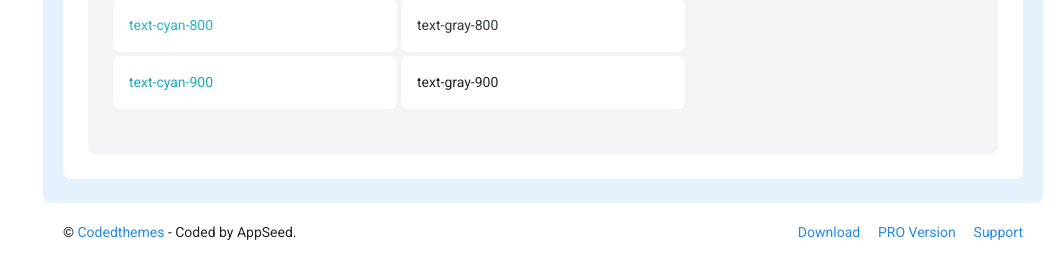
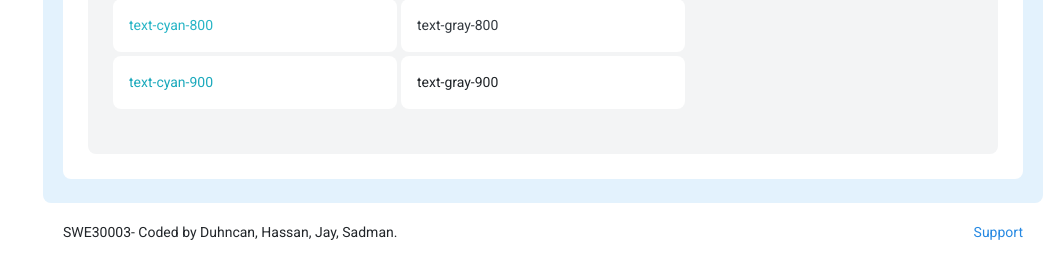
Before and after one commit to duhncan/relaxingkoala, a Flask app: page /color in a window 1280 px wide. Shown: the part 4602-4864 px from the top of the page, without its empty margins (217-1280 px from the left). Run offline with Flask 2, Linux system fonts and the light colour scheme; the visitor is signed in with stand-in values (Sample User, id 1); style sheets or scripts are compiled from the project's sources; some libraries are stand-ins or nearby versions.

Commit message:
init changes to footer

```diff
--- a/dashboard/apps/templates/includes/footer.html
+++ b/dashboard/apps/templates/includes/footer.html
@@ -2,15 +2,11 @@
   <div class="footer-wrapper container-fluid">
     <div class="row">
       <div class="col my-1">
-        <p class="m-0">
-          &copy; <a href="https://codedthemes.com/?ref=appseed" target="_blank">Codedthemes</a> - Coded by AppSeed.
-        </p>
+        <p class="m-0"> SWE30003- Coded by Duhncan, Hassan, Jay, Sadman.</p>
       </div>
       <div class="col-auto my-1">
         <ul class="list-inline footer-link mb-0">
-          <li class="list-inline-item"><a href="https://appseed.us/product/berry-dashboard/flask/" target="_blank">Download</a></li>
-          <li class="list-inline-item"><a href="https://appseed.us/product/berry-dashboard-pro/flask/" target="_blank">PRO Version</a></li>
-          <li class="list-inline-item"><a href="https://appseed.us/support/" target="_blank">Support</a></li>
+          <li class="list-inline-item"><a href="emailto:102093756@student.swin.edu.au" target="_blank">Support</a></li>
         </ul>
       </div>
     </div>
```
